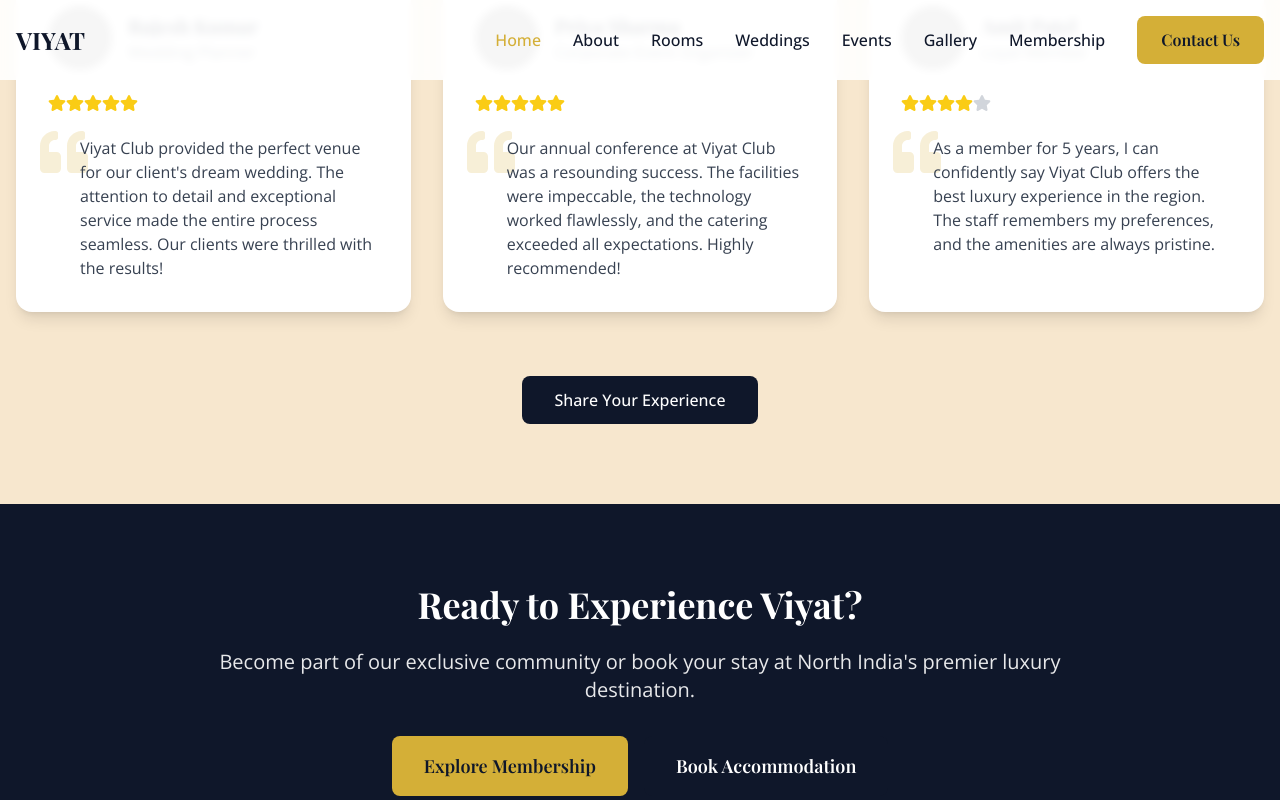
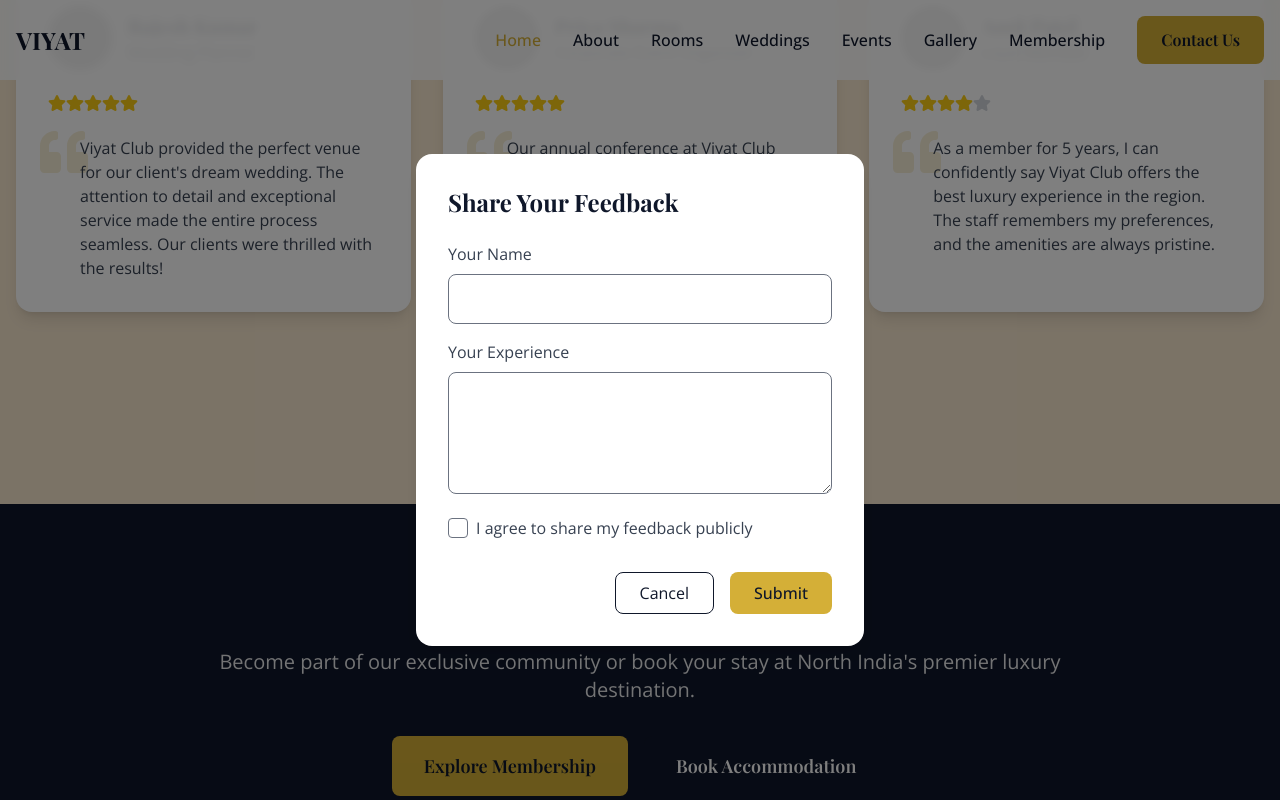
Before and after one commit to prateekCodeLab/viyat-club, a React (Vite) app: page / in a window 1280 px wide. Both pictures are taken after a click on the button "Share Your Experience". Shown: the part 2606-3406 px from the top of the page. Built offline with nearby package versions, Linux system fonts and the light colour scheme; grey boxes are pictures that could not be loaded.

Commit message:
Added modal form for Share your Experience button of Home page

```diff
--- a/src/components/Testimonials.tsx
+++ b/src/components/Testimonials.tsx
@@ -1,4 +1,4 @@
-import React from 'react';
+import React, { useState } from 'react';
 import { motion } from 'framer-motion';
 import { FaQuoteLeft, FaStar } from 'react-icons/fa';
 import SectionHeader from './SectionHeader';
@@ -13,6 +13,7 @@ interface Testimonial {
 }
 
 const Testimonials = () => {
+  const [showFeedbackModal, setShowFeedbackModal] = useState(false);
   const testimonials: Testimonial[] = [
     {
       id: 1,
@@ -101,10 +102,68 @@ const Testimonials = () => {
           viewport={{ once: true }}
           className="text-center mt-16"
         >
-          <button className="px-8 py-3 bg-viyat-navy text-white rounded-lg hover:bg-viyat-navy/90 transition-colors font-medium">
+          <button
+            onClick={() => setShowFeedbackModal(true)}
+            className="px-8 py-3 bg-viyat-navy text-white rounded-lg hover:bg-viyat-navy/90 transition-colors font-medium"
+          >
             Share Your Experience
           </button>
         </motion.div>
+
+          {/* Feedback Modal (matches existing design) */}
+        {showFeedbackModal && (
+          <div className="fixed inset-0 bg-black/50 flex items-center justify-center z-50 p-4">
+            <div className="bg-white p-8 rounded-2xl shadow-lg max-w-md w-full">
+              <h3 className="text-2xl font-bold text-viyat-navy mb-6">Share Your Feedback</h3>
+
+              <form className="space-y-4">
+                <div>
+                  <label className="block text-gray-700 mb-2">Your Name</label>
+                  <input
+                    type="text"
+                    className="w-full p-3 border rounded-lg focus:ring-2 focus:ring-viyat-gold focus:border-transparent"
+                  />
+                </div>
+
+                <div>
+                  <label className="block text-gray-700 mb-2">Your Experience</label>
+                  <textarea
+                    rows={4}
+                    className="w-full p-3 border rounded-lg focus:ring-2 focus:ring-viyat-gold focus:border-transparent"
+                  ></textarea>
+                </div>
+
+                <div className="flex items-center">
+                  <input
+                    type="checkbox"
+                    id="consent"
+                    className="mr-2 h-5 w-5 text-viyat-gold rounded focus:ring-viyat-gold"
+                  />
+                  <label htmlFor="consent" className="text-gray-700">
+                    I agree to share my feedback publicly
+                  </label>
+                </div>
+
+                <div className="flex justify-end gap-4 pt-4">
+                  <button
+                    type="button"
+                    onClick={() => setShowFeedbackModal(false)}
+                    className="px-6 py-2 border border-viyat-navy text-viyat-navy rounded-lg hover:bg-gray-100 transition-colors"
+                  >
+                    Cancel
+                  </button>
+                  <button
+                    type="submit"
+                    className="px-6 py-2 bg-viyat-gold text-viyat-navy rounded-lg hover:bg-viyat-gold/90 transition-colors font-medium"
+                  >
+                    Submit
+                  </button>
+                </div>
+              </form>
+            </div>
+          </div>
+        )}
+
       </div>
     </section>
   );
--- a/tsconfig.json
+++ b/tsconfig.json
@@ -2,7 +2,9 @@
   "compilerOptions": {
     "target": "ESNext",
     "module": "ESNext",
+    "moduleResolution": "node",
     "jsx": "react-jsx",
+    "skipLibCheck": true,
     "baseUrl": ".",
     "paths": {
       "@/*": ["./src/*"],
```
